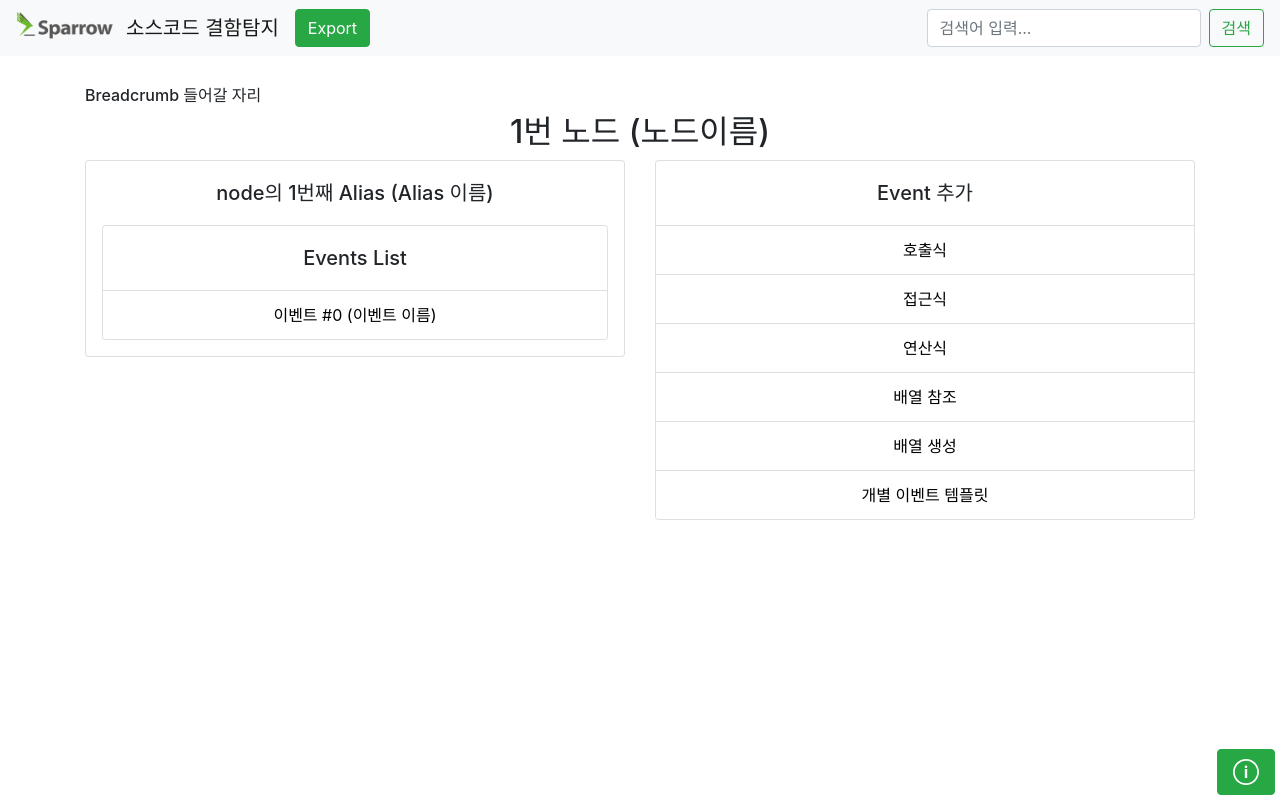
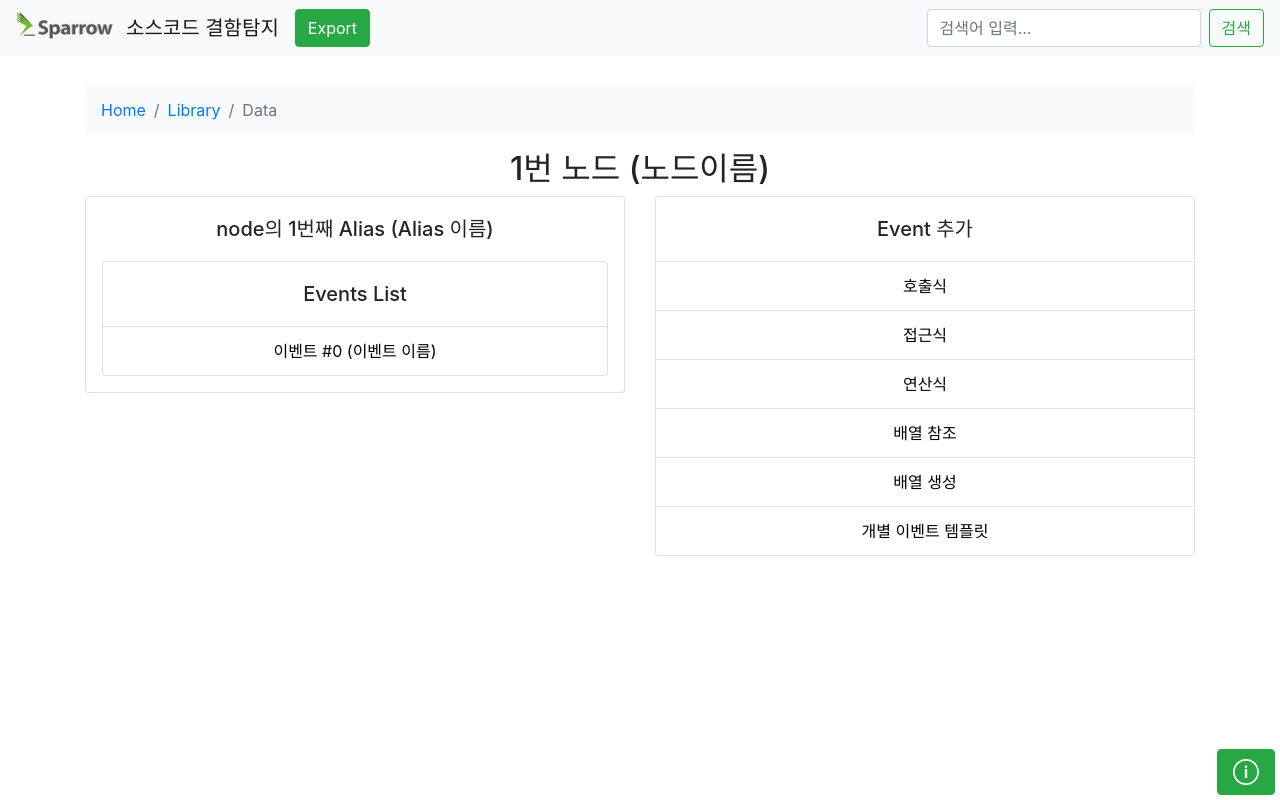
Before and after one commit to CSID-DGU/2020-1-CECD1-Soycrab-6, a React (Create React App) app: page /nodes/edit/1 in a window 1280 px wide. Built offline with nearby package versions, Linux system fonts and the light colour scheme.

Commit message:
add breadcrumb

```diff
--- a/src/components/NodeEdit.js
+++ b/src/components/NodeEdit.js
@@ -1,15 +1,28 @@
 import React from 'react';
+import styled from 'styled-components';
+import { useHistory } from 'react-router-dom';
 import Event from './Event';
 import Nothing from './shared/Nothing';
 import LinkButton from './shared/LinkButton';
+
+const BreadCrumbItem = styled.div`
+  background-color: #f8f9fa;
+`;
 
 function NodeEdit({ node }) {
   const eventArray = ['호출식', '접근식', '연산식', '배열 참조', '배열 생성', '개별 이벤트 템플릿'];
   const { realId, name, filterId, isEnd, alias, traceVars } = node;
 
+  const history = useHistory();
+  console.log(history);
+
   return (
     <>
-      <h6 className="d-flex">Breadcrumb 들어갈 자리</h6>
+      <BreadCrumbItem className="breadcrumb">
+        <li className="breadcrumb-item"><a href="#">Home</a></li>
+        <li className="breadcrumb-item"><a href="#">Library</a></li>
+        <li className="breadcrumb-item active" aria-current="page">Data</li>
+      </BreadCrumbItem>
       <h2>{name + " (노드이름)"}</h2>
       <div className="row row-cols-2">
         <div className="col">
```
